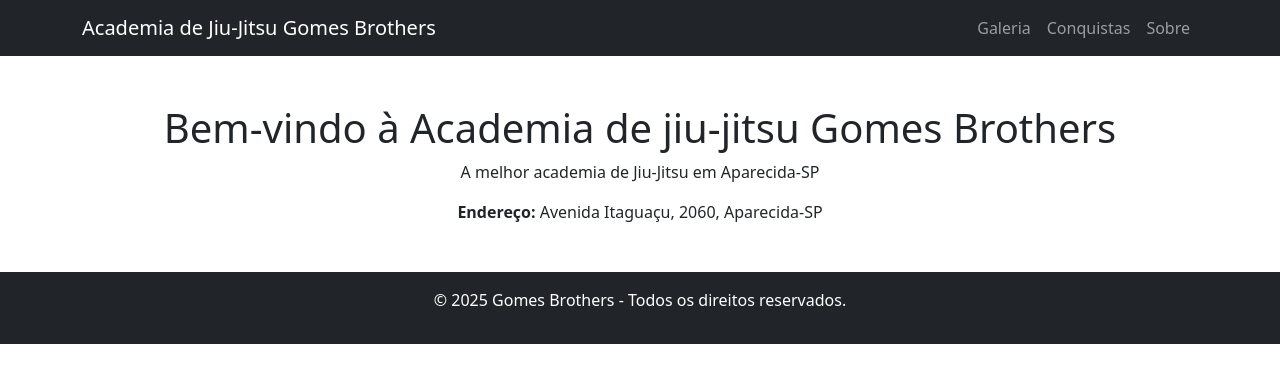
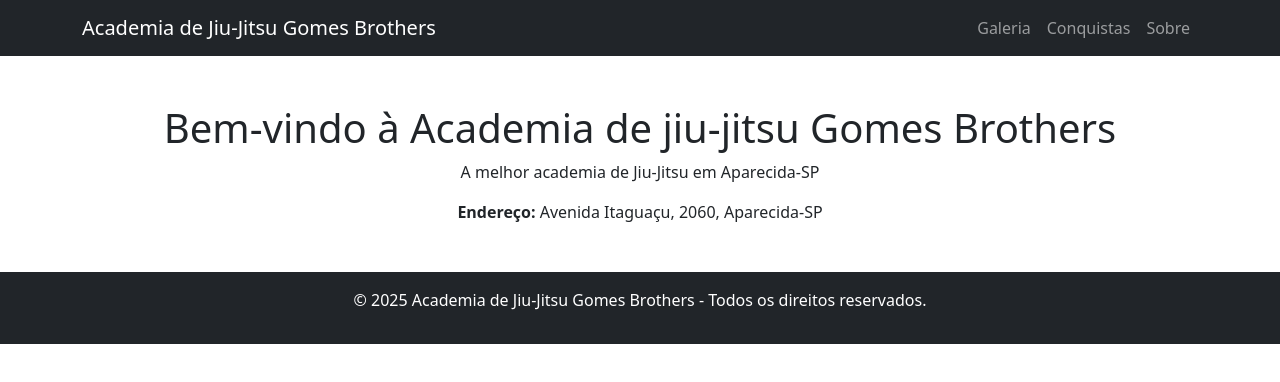
Before and after one commit to evollutionx/gomesbrothers, a plain HTML site: page index.html in a window 1280 px wide. Drawn offline with nearby package versions, Linux system fonts and the light colour scheme.

Commit message:
Update footer.html

```diff
--- a/footer.html
+++ b/footer.html
@@ -1,3 +1,3 @@
 <footer class="bg-dark text-white text-center py-3">
-  <p>&copy; 2025 Gomes Brothers - Todos os direitos reservados.</p>
+  <p>&copy; 2025 Academia de Jiu-Jitsu Gomes Brothers - Todos os direitos reservados.</p>
 </footer>
```
